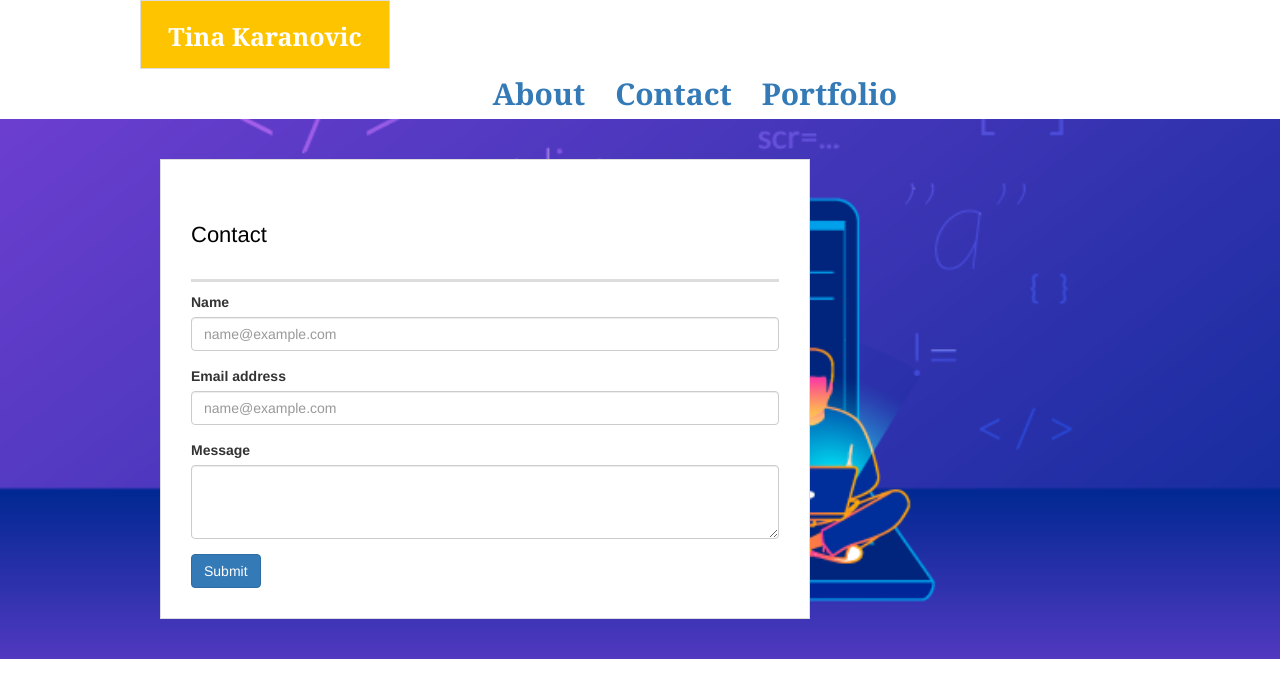
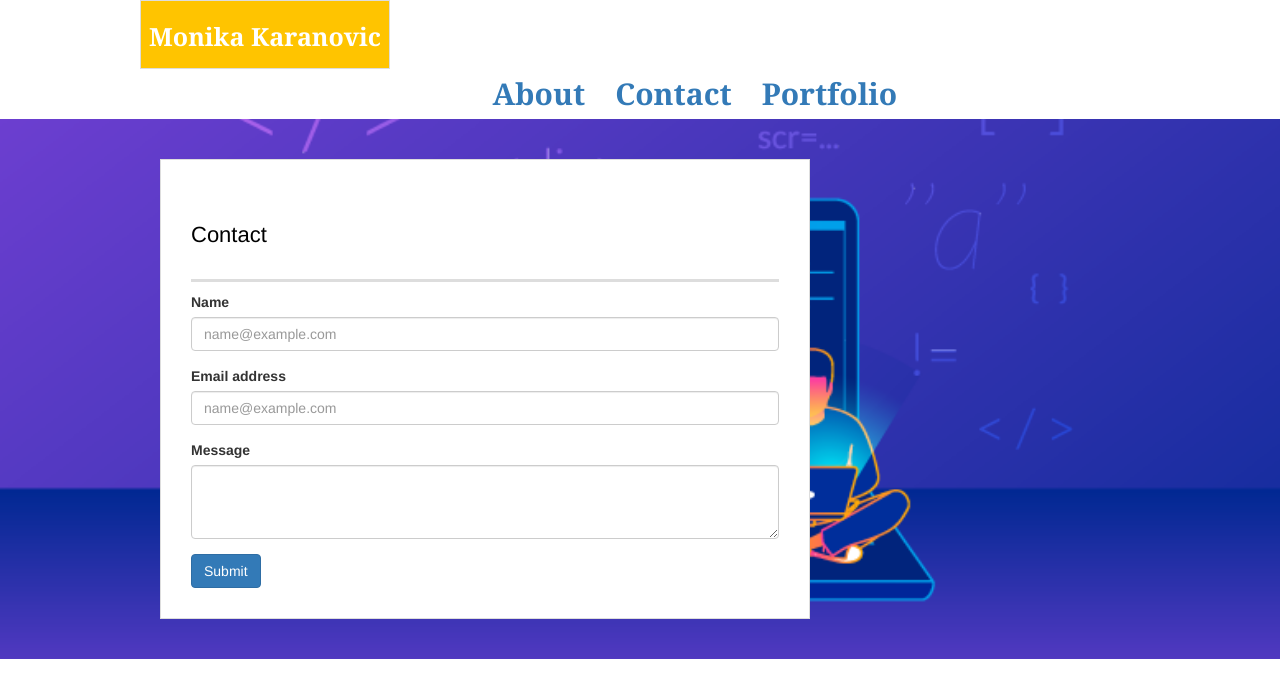
Before and after one commit to Monika933/UpdatedPortfolio, a plain HTML site: page contact.html in a window 1280 px wide. Drawn offline with nearby package versions, Linux system fonts and the light colour scheme.

Commit message:
Update contact.html

```diff
--- a/contact.html
+++ b/contact.html
@@ -13,7 +13,7 @@
 <body>
 <nav class="background">
   <div class="container-fluid">
-      <a class="-brand" href="index.html">Tina Karanovic</a>
+      <a class="-brand" href="index.html">Monika Karanovic</a>
 
     <div class="nav2">
     <ul class="nav navbar-nav">
```
